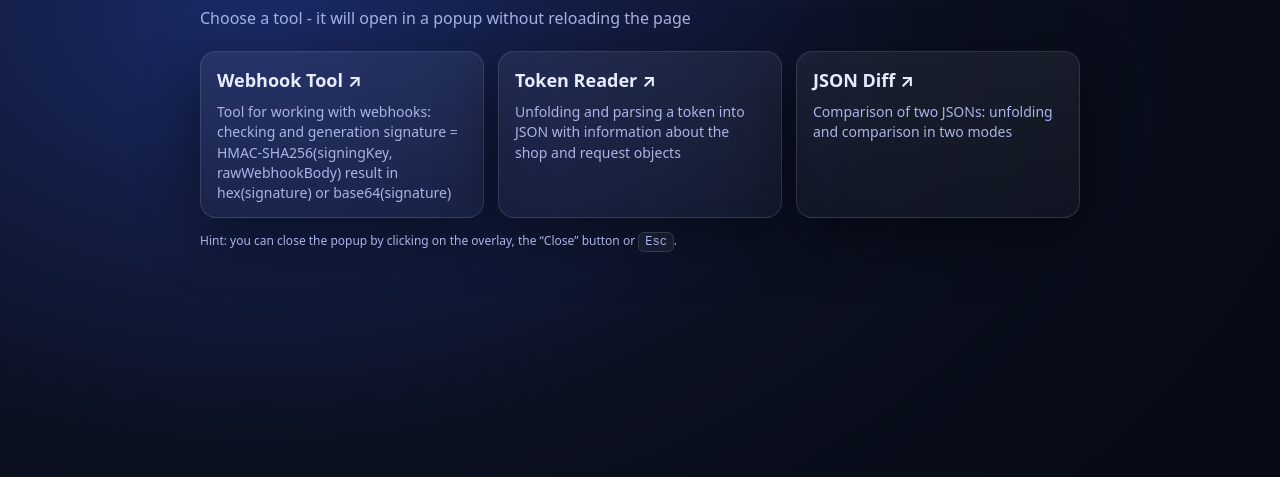
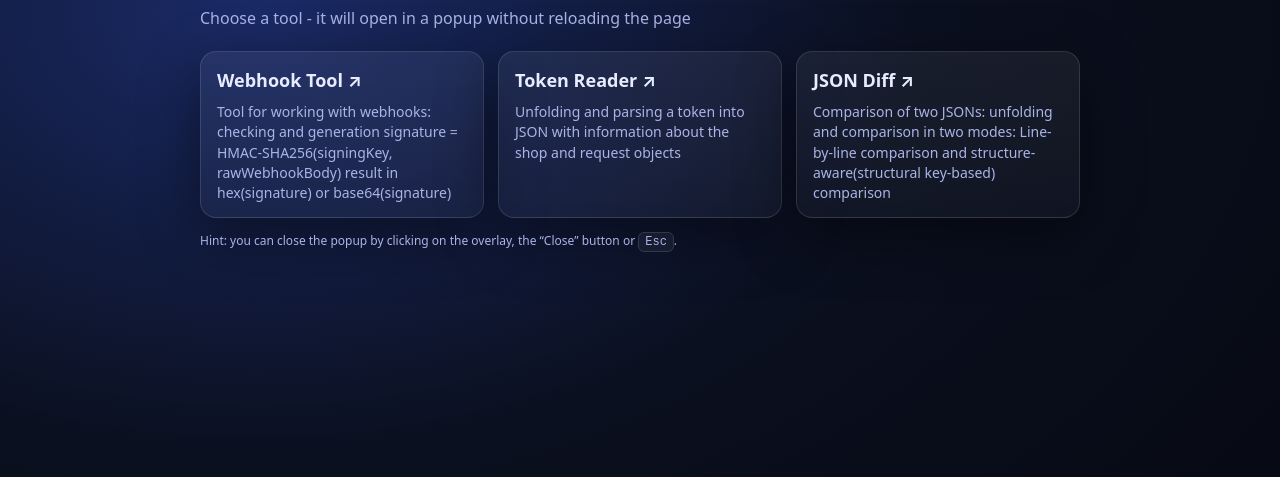
Before and after one commit to Shk1Alex/OnePageTools, a plain HTML site: page index.html in a window 1280 px wide. Shown: the part 69-546 px from the top of the page. Drawn offline with Linux system fonts and the light colour scheme.

Commit message:
Enhance JSON comparison description in index.html
Added details about the comparison modes for JSONs.

```diff
--- a/index.html
+++ b/index.html
@@ -51,7 +51,8 @@
             JSON Diff ↗
           </a>
           <p class="tool-desc">
-            Comparison of two JSONs: unfolding and comparison in two modes
+            Comparison of two JSONs: unfolding and comparison in two modes:
+            Line-by-line comparison and structure-aware(structural key-based) comparison
           </p>
         </div>
       </div>
```
